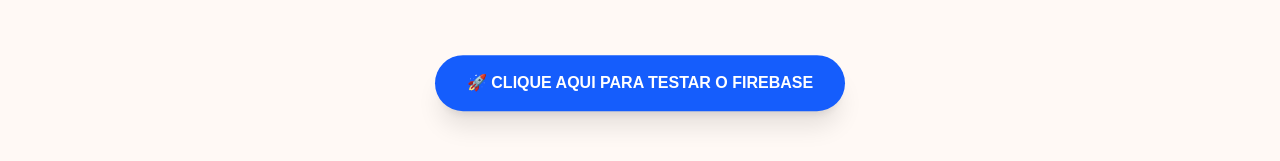
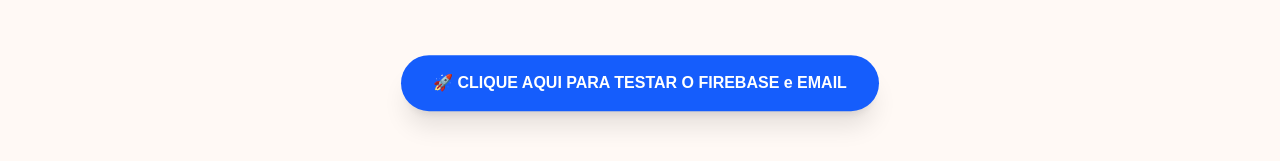
Before and after one commit to henriquezanchi/musica-de-presente, a Next.js app: page / in a window 1280 px wide. Shown: the part 139-300 px from the top of the page. Built offline with nearby package versions, Linux system fonts and the light colour scheme; no server answers; a web font is replaced by a local one.

Commit message:
botao teste

```diff
--- a/app/page.tsx
+++ b/app/page.tsx
@@ -73,7 +73,7 @@
           onClick={testarFirebaseEEmail}
           className="bg-blue-600 text-white font-bold py-4 px-8 rounded-full shadow-xl hover:bg-blue-700 animate-bounce"
         >
-          🚀 CLIQUE AQUI PARA TESTAR O FIREBASE
+          🚀 CLIQUE AQUI PARA TESTAR O FIREBASE e EMAIL
         </button>
       </div>
 
```
